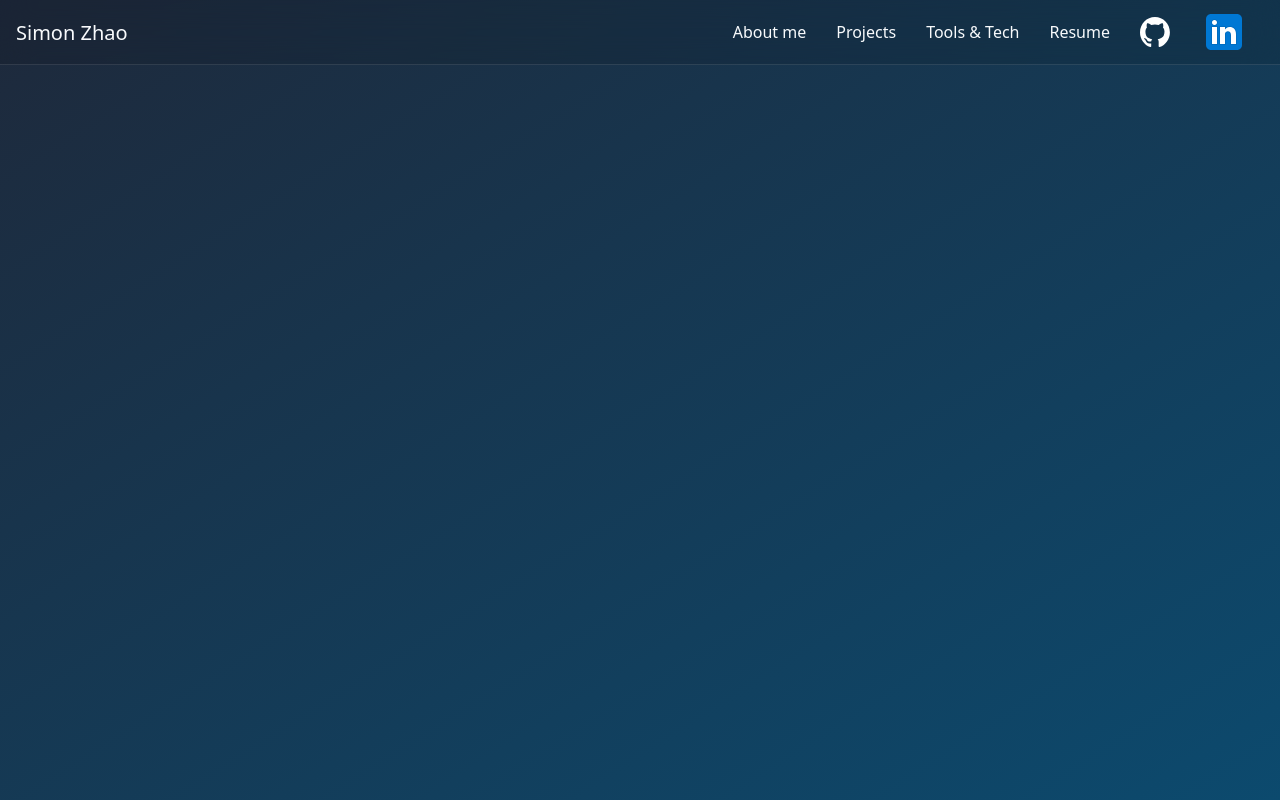
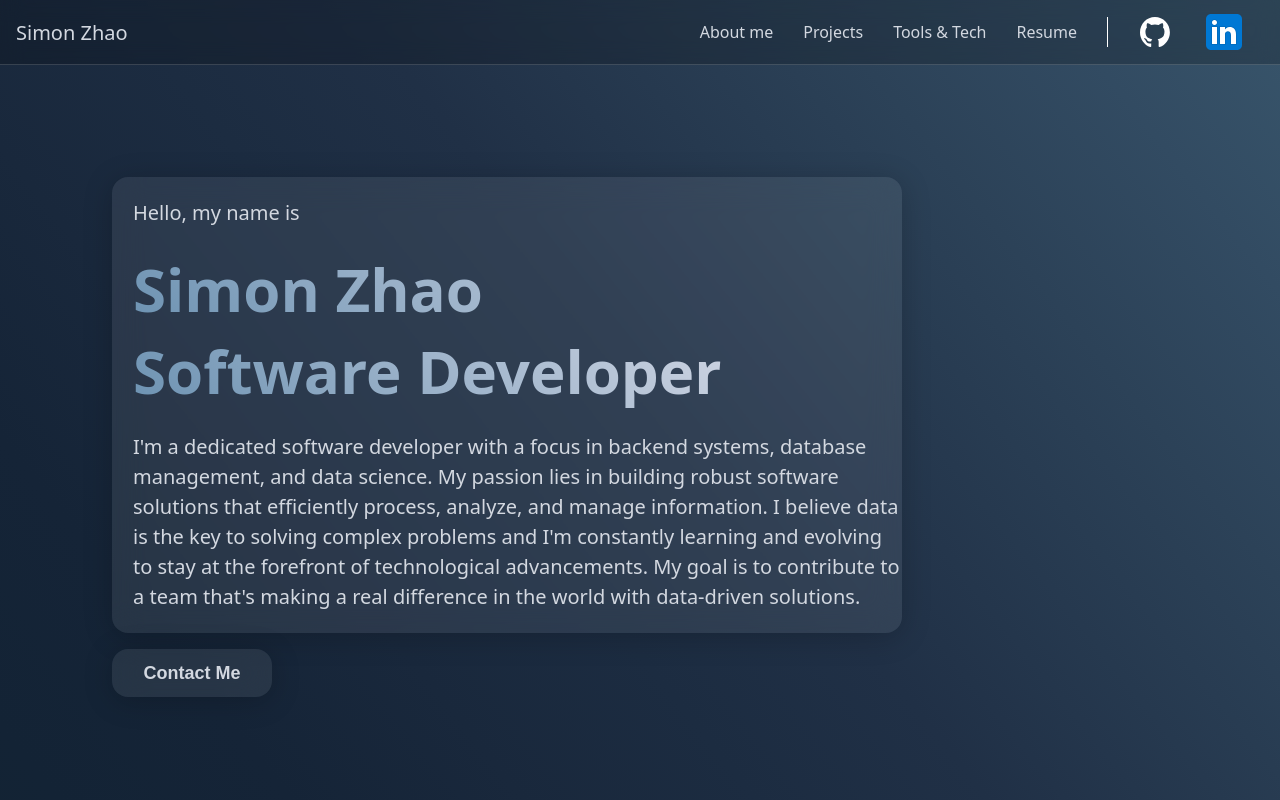
Before and after one commit to SZSage/SZSage.github.io, a React (Vite) app: page / in a window 1280 px wide. Shown: the top 800 px of the page. Built offline with nearby package versions, Linux system fonts and the light colour scheme.

Commit message:
Flushed out header and home sections

```diff
--- a/src/App.tsx
+++ b/src/App.tsx
@@ -1,5 +1,9 @@
 import Header from "./Header"
+import Home from "./Home"
 
 export default function App() {
-	return <div><Header/></div>
+	return <div>
+	<Header/>
+	<Home/>
+	</div>
 }
--- a/src/Header.css
+++ b/src/Header.css
@@ -1,11 +1,13 @@
 
 .header {
-	font-family: ui-sans-serif, system-ui, sans-serif, "Apple Color Emoji", "Segoe UI Emoji", "Segoe UI Symbol", "Noto Color Emoji";
-	color: #f8fafc;
+	color: #d3d8e0;
 	margin: 0px;
-	background-color: hsla(0, 0%, 0%, 0.1); /* Black with 50% opacity */
-	backdrop-filter: blur(16px);
-	border-bottom: 1px solid rgba(255, 255, 255, 0.10);
+	background-color: hsla(0, 0%, 0%, 0.2); /* opacity */
+	backdrop-filter: blur(0.7rem);
+	border-bottom: 1px solid rgba(255, 255, 255, 0.15);
+	position: sticky; /* fixed position */
+	top: 0; /* element will stick to top of viewport when scrolling */
+	z-index: 1000; /* priority for hiding elements when scrolling */
 }
 
 .headerElements, ul {
@@ -17,11 +19,22 @@
 	height: 4rem;
 	margin: 0px;
 	list-style-type: none; /* removes bullets from ul */
-
 }
 
-.headerImg {
+.headerElements:not(:first-child)::before {
+  content: '';
+  position: absolute;
+  left: 0;
+  top: 50%;
+  transform: translateY(-100%);
+  height: 20px; /* Height of the separator line */
+  border-left: 1px solid #ffffff; /* Color and width of the separator line */
+}
+
+.headerImg1 {
 	padding: 0px;
+	border-left: 1px solid #ffffff; /* Adjust the color as needed */
+	padding-left: 2rem;
 }
 
 .myName {
--- a/src/Header.tsx
+++ b/src/Header.tsx
@@ -10,7 +10,7 @@ export default function Header() {
 					<li className="section">Projects</li>
 					<li className="section">Tools & Tech</li>
 					<li className="section">Resume</li>
-					<img className="headerImg" src="src/assets/github-mark-white.svg" width="30" height="30"></img>
+					<img className="headerImg1" src="src/assets/github-mark-white.svg" width="30" height="30"></img>
 					<img className="headerImg" src="src/assets/icons8-linkedin.svg" width="48" height="48"></img>
 				</ul>
 			</div>
--- /dev/null
+++ b/src/Home.css
@@ -0,0 +1,41 @@
+
+.homeContent, .contactMe button {
+	display: flex;
+	flex-direction: column;
+	color: #d3d8e0;
+	width: 60%;
+	margin: 7rem;
+	margin-bottom: 1rem;
+	background: rgba(255, 255, 255, 0.08);
+	border-radius: 16px;
+	box-shadow: 0 4px 30px rgba(0, 0, 0, 0.2);
+	backdrop-filter: blur(1rem);
+	-webkit-backdrop-filter: blur(7.4px);
+	border: 1px solid rgba(255, 255, 255, 0);
+	padding-left: 20px;
+}
+
+.homeContent > h1, h2 {
+	margin: 0px;
+	font-size: 60px;
+	background: -webkit-linear-gradient(45deg, #6c92b2, #E8E6EF);
+	-webkit-background-clip: text;
+	-webkit-text-fill-color: transparent;
+}
+
+.homeContent > p {
+	font-size: 20px;
+	line-height: 1.5;
+}
+
+.contactMe button {
+	width: 10rem;
+	height: 3rem;
+	align-items: center;
+	justify-content: center;
+	margin-top: 0px;
+	padding: 0px;
+	font-size: 18px;
+	font-weight: bold;
+	background: rgba(255, 255, 255, 0.08);
+}
--- /dev/null
+++ b/src/Home.tsx
@@ -0,0 +1,17 @@
+import "./Home.css"
+
+export default function Home() {
+	return (
+		<>
+			<div className="homeContent">
+				<p className="intro">Hello, my name is</p>
+				<h1>Simon Zhao</h1>
+				<h2>Software Developer</h2>
+				<p>I'm a dedicated software developer with a focus in backend systems, database management, and data science. My passion lies in building robust software solutions that efficiently process, analyze, and manage information. I believe data is the key to solving complex problems and I'm constantly learning and evolving to stay at the forefront of technological advancements. My goal is to contribute to a team that's making a real difference in the world with data-driven solutions.</p>
+			</div>
+			<div className="contactMe">
+				<button type="button">Contact Me</button>
+			</div>
+		</>
+	);
+}
--- a/src/index.css
+++ b/src/index.css
@@ -1,6 +1,9 @@
 
 body {
-	margin: 0px;
+	margin: 0;
 	min-height: 100vh;
-	background: linear-gradient(to bottom right, #1e293b, #0c4a6e);
+	height: 200vh;
+	background-image: linear-gradient(to right top, #11212d, #112230, #122332, #132335, #152437, #19283c, #1c2c41, #203046, #26394f, #2c4258, #324b62, #38556b);
+
+	font-family: Proxima Nova, ui-sans-serif, system-ui, sans-serif, "Apple Color Emoji", "Segoe UI Emoji", "Segoe UI Symbol", "Noto Color Emoji";
 }
```
